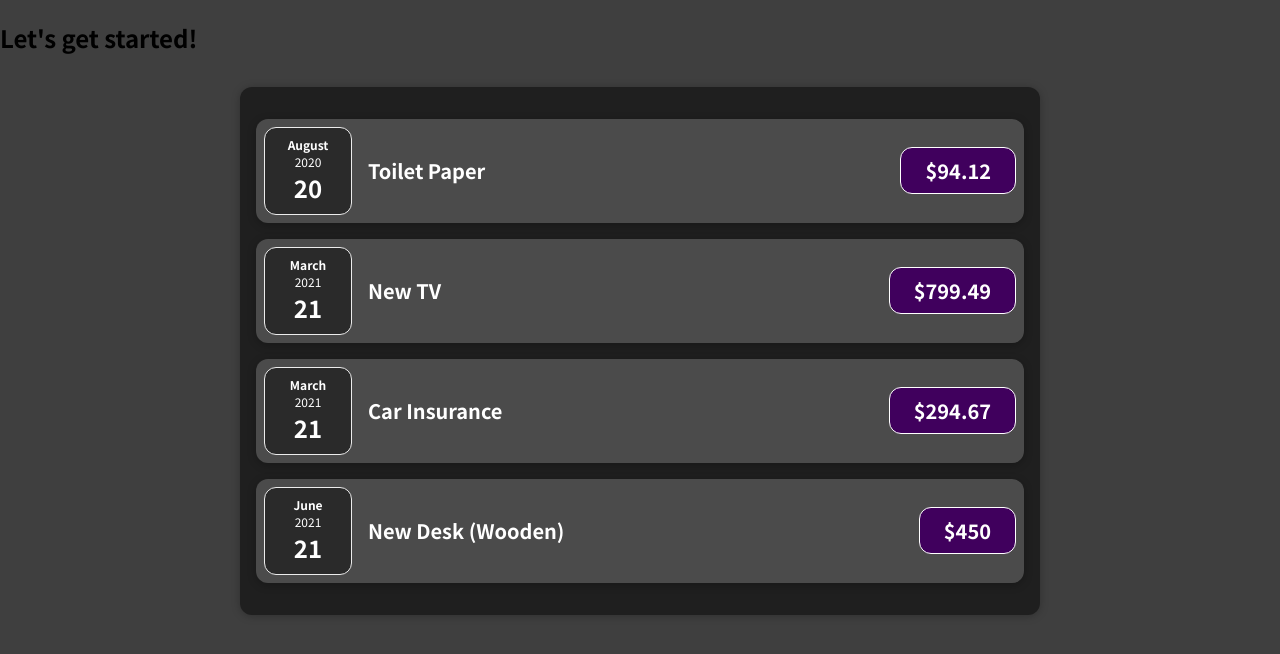
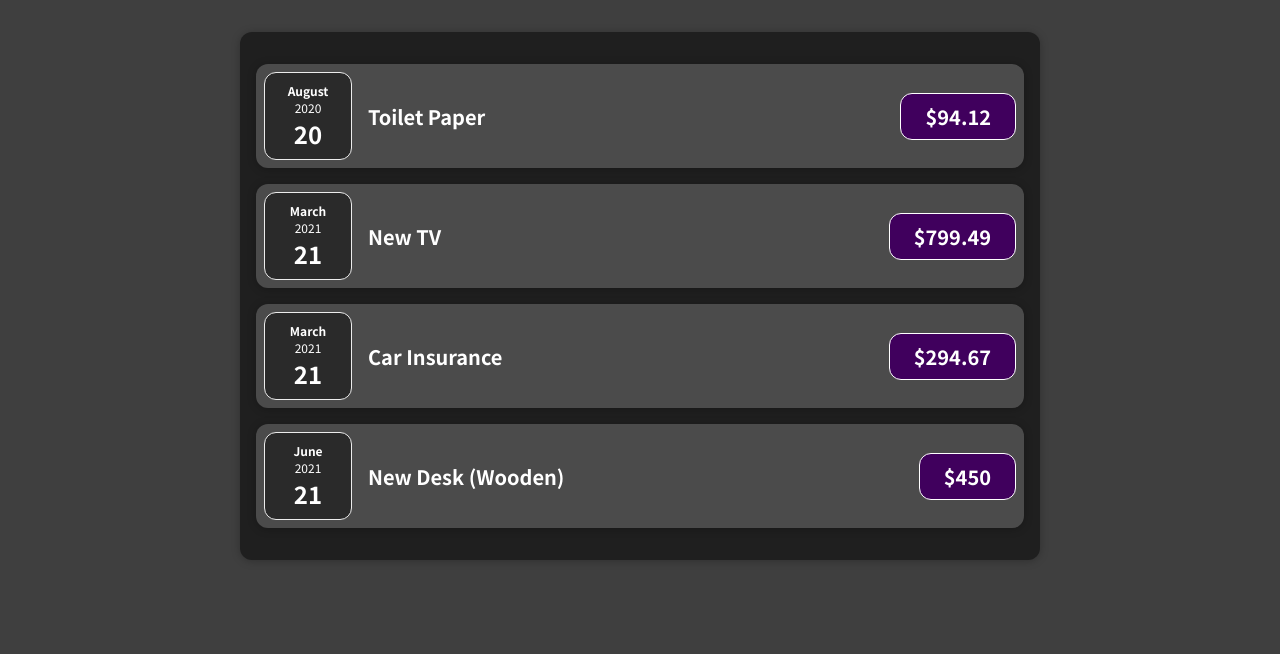
Before and after one commit to Solar5503/react-complete-guide-max, a React (Create React App) app: page / in a window 1280 px wide. Shown: the top 654 px of the page. Built offline with nearby package versions, Linux system fonts and the light colour scheme.

Commit message:
add wrap component card

```diff
--- a/src/App.tsx
+++ b/src/App.tsx
@@ -31,7 +31,6 @@ function App() {
   ];
   return (
     <div>
-      <h2>Let's get started!</h2>
       <Expense expenses={expenses} />
     </div>
   );
--- /dev/null
+++ b/src/components/Card.module.scss
@@ -0,0 +1,4 @@
+.card {
+  border-radius: 12px;
+  box-shadow: 0 1px 8px rgba(0, 0, 0, 0.25);
+}
--- /dev/null
+++ b/src/components/Card.tsx
@@ -0,0 +1,7 @@
+import styles from './Card.module.scss';
+
+function Card({ children, className }: any) {
+  const classes = `${styles.card} ` + className;
+  return <div className={classes}>{children}</div>;
+}
+export default Card;
--- a/src/components/Expense.module.scss
+++ b/src/components/Expense.module.scss
@@ -4,6 +4,4 @@
   margin: 2rem auto;
   width: 50rem;
   max-width: 95%;
-  border-radius: 12px;
-  box-shadow: 0 1px 8px rgba(0, 0, 0, 0.25);
 }
--- a/src/components/Expense.tsx
+++ b/src/components/Expense.tsx
@@ -1,5 +1,6 @@
 import ExpenseItem from './ExpenseItem';
 import styles from './Expense.module.scss';
+import Card from './Card';
 
 interface IExpenses {
   id: string;
@@ -9,7 +10,7 @@ interface IExpenses {
 }
 function Expense({ expenses }: any) {
   return (
-    <div className={styles.expenses}>
+    <Card className={styles.expenses}>
       {expenses.map((item: IExpenses) => (
         <ExpenseItem
           key={item.id}
@@ -18,7 +19,7 @@ function Expense({ expenses }: any) {
           amount={item.amount}
         />
       ))}
-    </div>
+    </Card>
   );
 }
 
--- a/src/components/ExpenseItem.module.scss
+++ b/src/components/ExpenseItem.module.scss
@@ -2,10 +2,8 @@
   display: flex;
   justify-content: space-between;
   align-items: center;
-  box-shadow: 0 2px 8px rgba(0, 0, 0, 0.25);
   padding: 0.5rem;
   margin: 1rem 0;
-  border-radius: 12px;
   background-color: #4b4b4b;
   h2 {
     color: #3a3a3a;
--- a/src/components/ExpenseItem.tsx
+++ b/src/components/ExpenseItem.tsx
@@ -1,3 +1,4 @@
+import Card from './Card';
 import ExpenseDate from './ExpenseDate';
 import styles from './ExpenseItem.module.scss';
 interface IProps {
@@ -8,13 +9,13 @@ interface IProps {
 
 function ExpenseItem({ date, title, amount }: IProps) {
   return (
-    <div className={styles.expenseItem}>
+    <Card className={styles.expenseItem}>
       <ExpenseDate date={date} />
       <div className={styles.expenseItem__description}>
         <h2>{title}</h2>
         <div className={styles.expenseItem__price}>${amount}</div>
       </div>
-    </div>
+    </Card>
   );
 }
 
```
